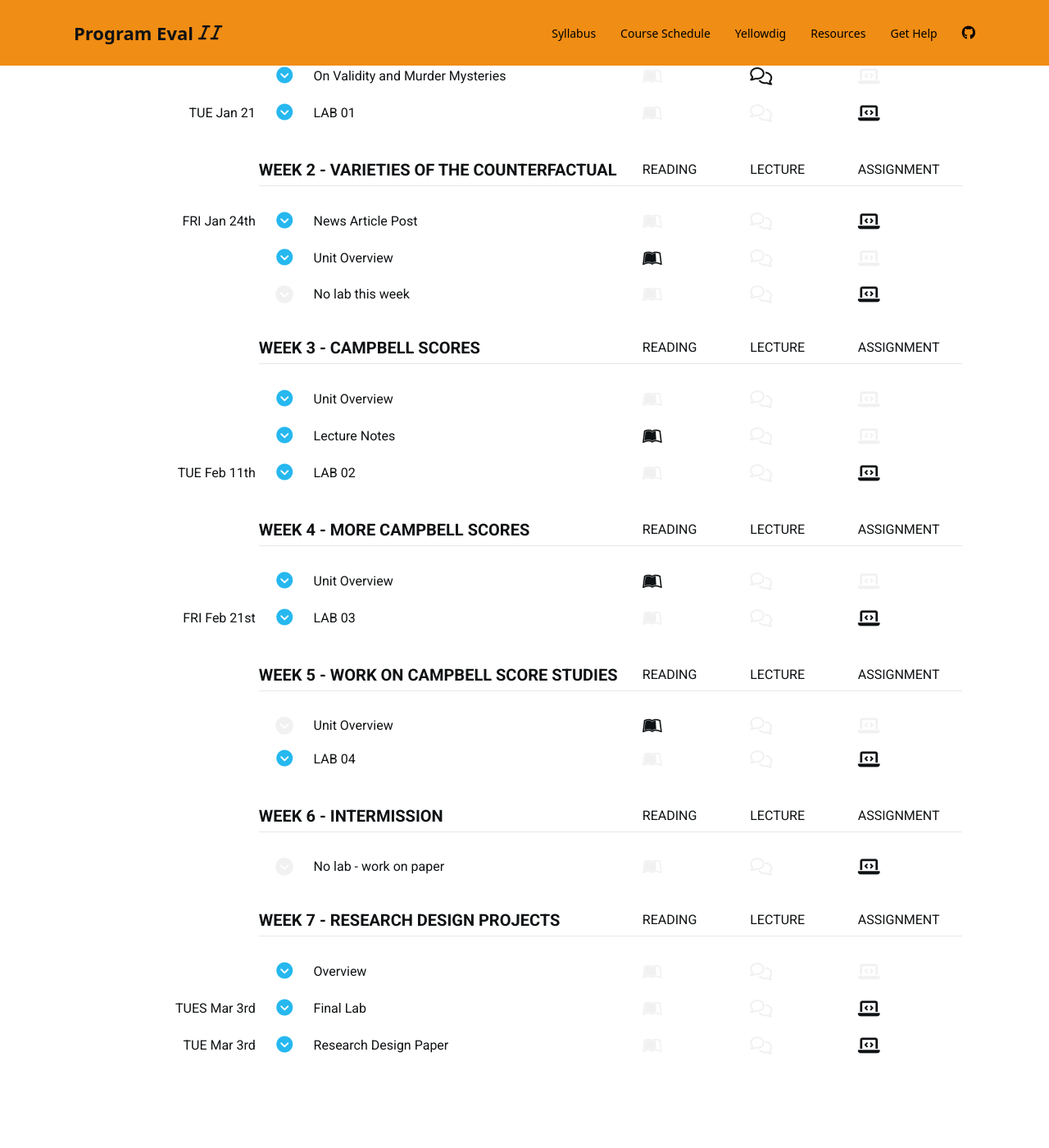
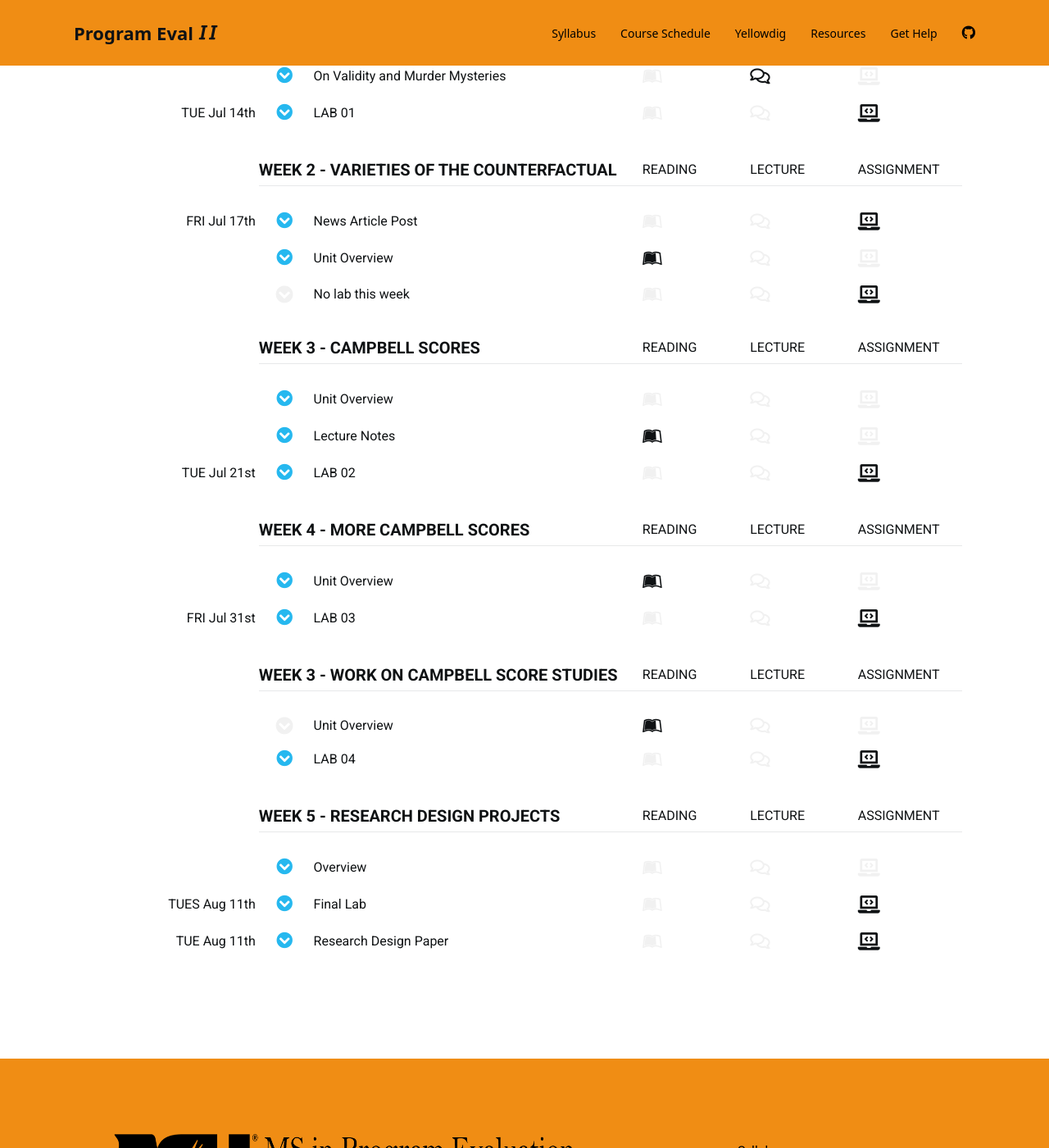
Before and after one commit to DS4PS/cpp-524-sum-2020, a Jekyll site: the page built from schedule.md, in a window 1280 px wide and 1400 px high, scrolled down 696 px. Shown: the whole window at 82% size. Built offline with Jekyll 4.4.1, drawn with Linux system fonts in a browser that asks for light colours; nearby versions of some CDN libraries; a script bundle is joined from its source files by our own code; library files that are not in the unit come from our copies; a style sheet for code colours, icons or effects is not loaded.

Commit message:
Update schedule.md
Updating due dates / schedule for Sum2020

```diff
--- a/schedule.md
+++ b/schedule.md
@@ -3,7 +3,7 @@ layout: schedule
 title: Schedule
 
 canvas:
-  assignment_url: 'https://canvas.asu.edu/courses/41395/assignments'
+  assignment_url: 'https://canvas.asu.edu/courses/56453/assignments'
 
 ---
 
@@ -529,7 +529,7 @@ We will use a check-list approach that we call a **Campbell Score**, which is a
 
 
 
-*** { @unit = "TUE Jan 21", @title = "LAB 01", @assignment, @foldout   }
+*** { @unit = "TUE Jul 14th", @title = "LAB 01", @assignment, @foldout   }
 
 
 ## Lab 01 - Counterfactual Reasoning with RCTs
@@ -580,7 +580,7 @@ And submit via Canvas.
 
 
 
-*** { @unit = "FRI Jan 24th", @title = "News Article Post", @assignment, @foldout }
+*** { @unit = "FRI Jul 17th", @title = "News Article Post", @assignment, @foldout }
 
 <br>
 
@@ -777,7 +777,7 @@ After mastering Campbell Scores you will be able to:
 <br>
 
 
-*** { @unit = "TUE Feb 11th", @title = "LAB 02", @assignment, @foldout  }
+*** { @unit = "TUE Jul 21st", @title = "LAB 02", @assignment, @foldout  }
 
 <br>
 
@@ -846,7 +846,7 @@ Case studies will again be from *Bingham, R., & Felbinger, C. (2002). Evaluation
 
 
 
-*** { @unit = "FRI Feb 21st", @title = "LAB 03", @assignment, @foldout  }
+*** { @unit = "FRI Jul 31st", @title = "LAB 03", @assignment, @foldout  }
 
 <br>
 <br>
@@ -882,7 +882,7 @@ When you are complete:
 
 
 
-** Week 5 - Work on Campbell Score Studies
+** Week 3 - Work on Campbell Score Studies
 
 *** { @unit = "", @title = "Unit Overview", @reading  }
 
@@ -915,7 +915,7 @@ When you are complete:
 
 # Lab 04
 
-Lab 04 is being combined with an evaluation regression exercise in place of a quiz for the semester. See the **Final Lab** due on March 3rd under the Week 7 tab for details.
+Lab 04 is being combined with an evaluation regression exercise in place of a quiz for the semester. See the **Final Lab** due on August 11th under the Week 5 tab for details.
 
 
 <br>
@@ -924,49 +924,7 @@ Lab 04 is being combined with an evaluation regression exercise in place of a qu
 
 
 
-
-
-
-
-
-
-
-
-** Week 6 - Intermission
-
-
-
-
-
-
-
-
-*** { @unit = "", @title = "No lab - work on paper", @assignment }
-
-<br>
-<br>
-
-# Lab 06
-
-
-
-<a class="uk-button uk-button-default" href="https://ds4ps.org/cpp-523-fall-2019/labs/lab-06-instructions.html">Lab-06 Instructions</a>
-
-When you are complete:
-
-<a class="uk-button uk-button-primary" href="{{page.canvas.assignment_url}}">Submit Lab</a>
-
-<br>
-<br>
-
-
-
-
-
-
-
-
-** Week 7 - Research Design Projects
+** Week 5 - Research Design Projects
 
 
 
@@ -994,7 +952,7 @@ I will be availble throughout the week for appointments. I would encourage you t
 
 
 
-*** { @unit = "TUES Mar 3rd", @title = "Final Lab", @assignment, @foldout }
+*** { @unit = "TUES Aug 11th", @title = "Final Lab", @assignment, @foldout }
 
 <br>
 <br>
@@ -1022,7 +980,7 @@ You might find it helpful to review the use of dummy variables in regression mod
 
 
 
-*** { @unit = "TUE Mar 3rd", @title = "Research Design Paper", @assignment, @foldout }
+*** { @unit = "TUE Aug 11th", @title = "Research Design Paper", @assignment, @foldout }
 
 <br>
 <br>
```
